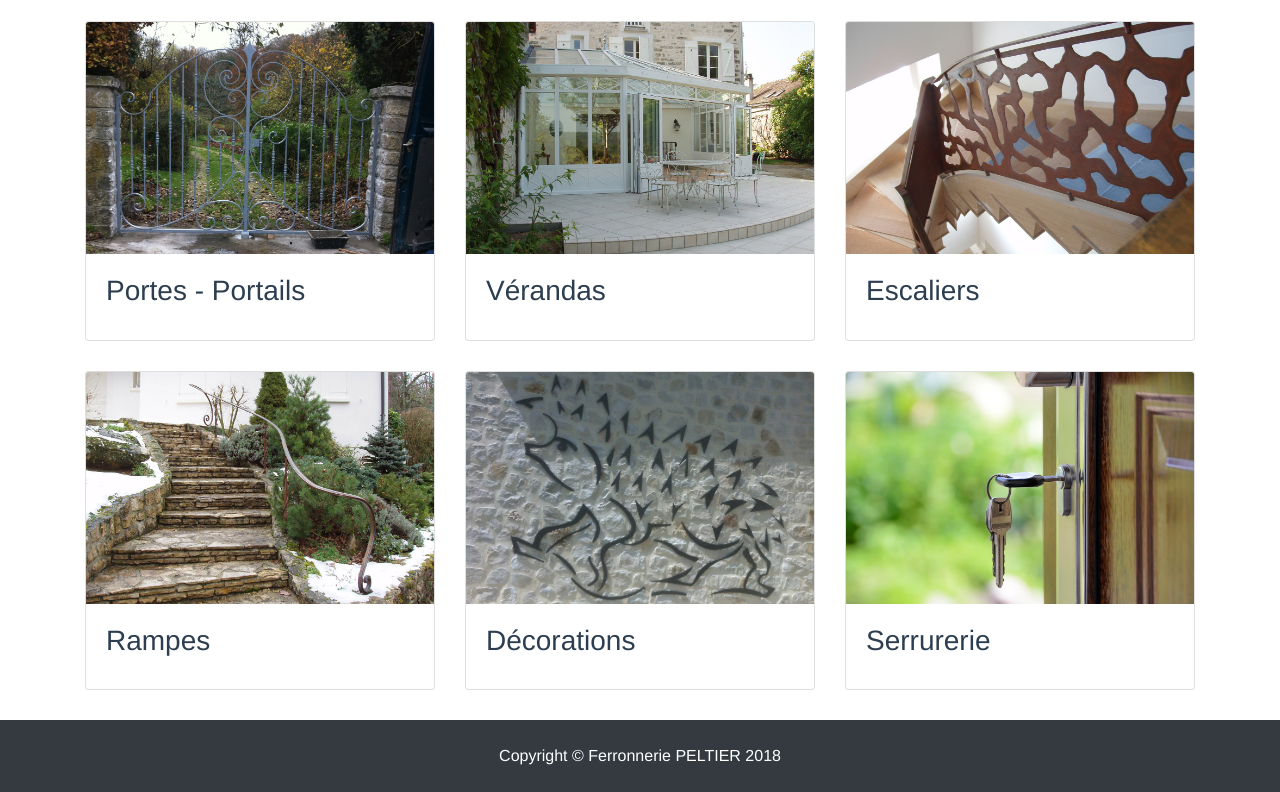
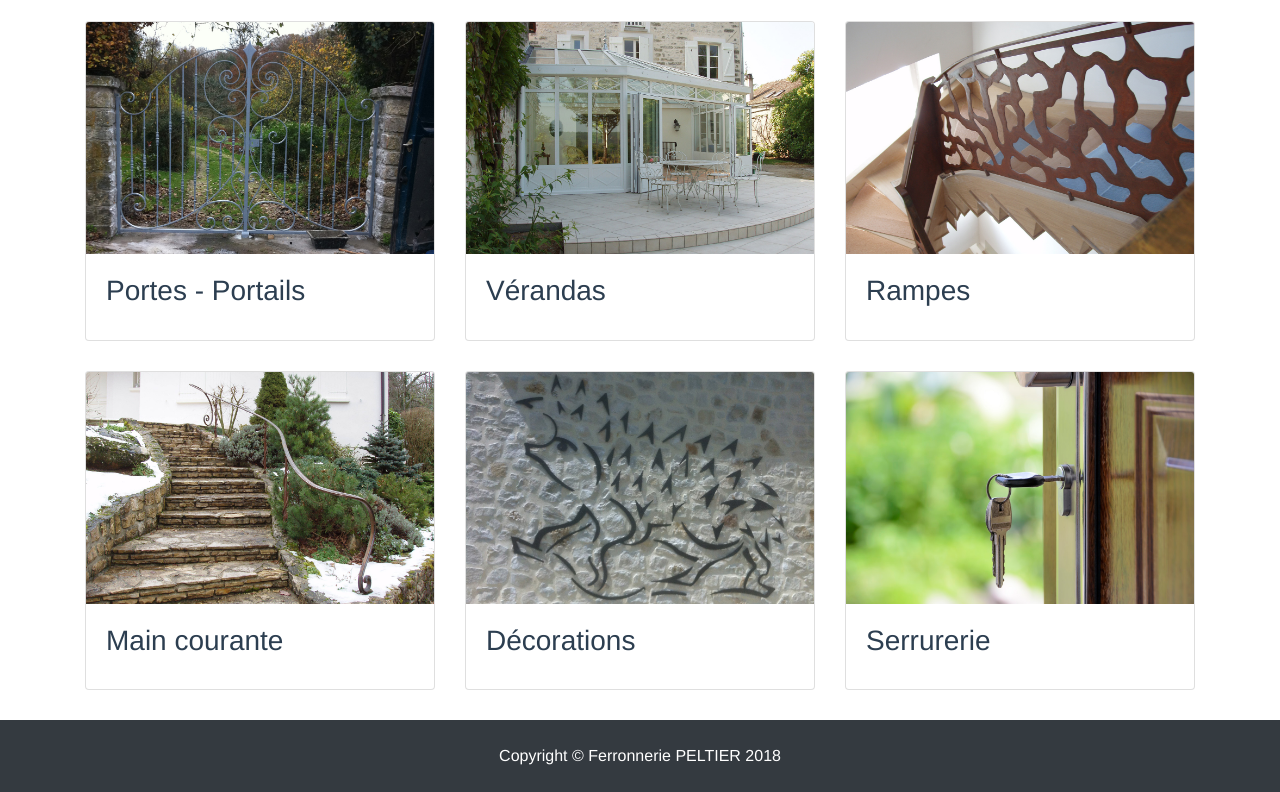
Before and after one commit to Timdev0/ferronnerie-peltier, a Vue app: page / in a window 1280 px wide. Shown: the part 870-1662 px from the top of the page. Built offline with nearby package versions, Linux system fonts and the light colour scheme.

Commit message:
correction

```diff
--- a/src/views/Home.vue
+++ b/src/views/Home.vue
@@ -79,7 +79,7 @@
             <img class="card-img-top" src="/assets/6.jpg" alt="">
             <div class="card-body">
               <h3 class="card-title">
-                Escaliers
+                Rampes
               </h3>
             </div>
           </div>
@@ -90,7 +90,7 @@
             <img class="card-img-top" src="/assets/1.jpg" alt="">
             <div class="card-body">
               <h3 class="card-title">
-                Rampes
+                Main courante
               </h3>
             </div>
           </div>
```
